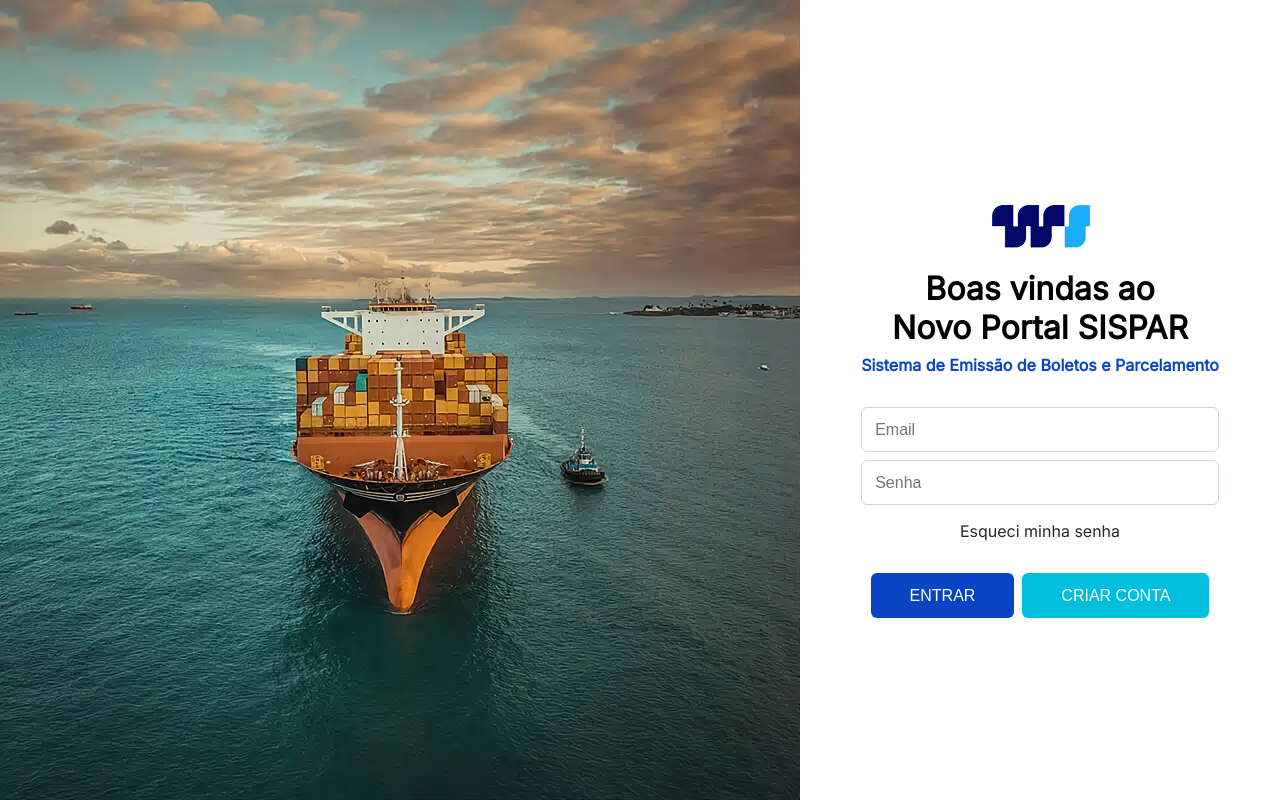
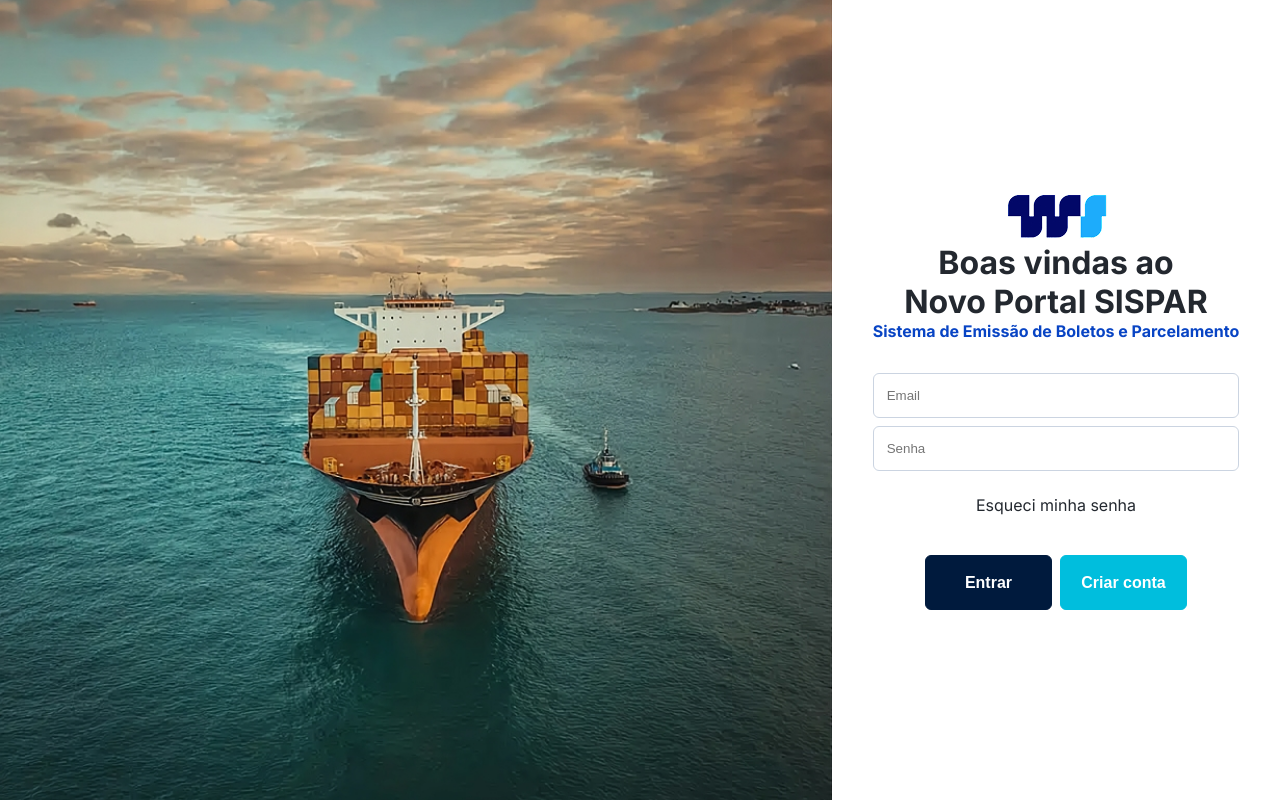
Before and after one commit to nonatodiego/SISPAR, a React (Vite) app: page / in a window 1280 px wide. Built offline with nearby package versions, Linux system fonts and the light colour scheme.

Commit message:
:sparkles: feat: reorganiza estrutura do componente de login, adiciona novos estilos e background

```diff
--- a/src/App.jsx
+++ b/src/App.jsx
@@ -1,6 +1,6 @@
 import '@fontsource/inter';
-import Login from "./components/login/login"
-import './styles/global.module.scss'
+import './global.scss'
+import Login from "./pages/login/Login.jsx"
 
 export default function App() {
   return (
--- a/src/components/login/Login.module.scss
+++ /dev/null
@@ -1,143 +0,0 @@
-$azul-escuro: #0844C4;
-$azul-claro: #00BEDD;
-$azul-claro-hover: #00ACC7;
-$azul-escuro-hover: #001A3D;
-$vermelho: #A60B2F;
-$cinza-claro: #CBD4E1;
-$cinza-escuro: #23282F;
-
-main {
-    display: flex;
-    flex-direction: row;
-    align-items: center;
-    justify-content: space-around;
-
-    width: 100%;
-    height: 100vh;
-}
-
-section:first-child {
-    width: 100%;
-    height: 100vh;
-    background-image: url('../../assets/imagem\ tela\ de\ login.png');
-    background-size: cover;
-    background-repeat: no-repeat;
-    background-position: center;
-}
-
-section:first-child+section {
-    width: 60%;
-    display: flex;
-    flex-direction: column;
-    align-items: center;
-    height: 50vh;
-
-    img {
-        margin-bottom: 1rem; // 16px
-    }
-
-    h1 {
-        display: flex;
-        flex-direction: column;
-        align-items: center;
-        font-weight: 700;
-        font-size: 2rem; // 32px
-        margin-bottom: .5rem; // 8px
-    }
-
-    section {
-        display: flex;
-        flex-direction: column;
-        justify-content: center;
-        align-items: center;
-        // border: 1px solid red;
-
-        p:first-of-type {
-            font-size: 1rem; // 16px
-            font-weight: 700;
-            color: $azul-escuro;
-            margin-bottom: 2rem; // 32px
-        }
-
-        form {
-            display: flex;
-            flex-direction: column;
-            width: 100%;
-            gap: .5rem; // 8px
-            margin-bottom: 1rem; // 16px
-
-            input {
-                border: .8px solid $cinza-claro;
-                padding: 0.75rem 0.8125rem; // 12px 13px
-                height: 2.8125rem; // 45px
-                font-size: 1rem; // 16px
-                border-radius: 0.375rem; // 6px
-
-                transition: border 0.3s ease-in-out, transform 0.3s ease-in-out;
-                &:focus, &:hover {
-                    border: .8px solid $azul-escuro-hover;
-                }
-
-                &:invalid {
-                    border: .8px solid $vermelho;
-                }
-
-            }
-        }
-
-    }
-
-    a {
-        font-weight: 400;
-        text-decoration: none;
-        font-size: 1rem; // 16px
-        color: $cinza-escuro;
-        cursor: pointer;
-        margin-bottom: 2rem; // 32px
-    }
-
-    span {
-        display: flex;
-        align-content: center;
-        justify-content: center;
-
-        gap: .5rem; // 8px
-
-        button {
-            display: flex;
-            align-items: center;
-            justify-content: center;
-            text-transform: uppercase;
-            color: #fff;
-            height: 2.8125rem; // 45px
-            font-size: 1rem; // 16px
-            text-align: center;
-            padding: 18px 39px;
-            border-radius: 0.375rem; // 6px
-            border: none;
-            cursor: pointer;
-            transition: background-color 0.3s ease-in-out, transform 0.3s ease-in-out;
-
-            &:hover {
-                transform: scale(1.03);
-            }
-
-            &:active {
-                background-color: #0097A7;
-                transform: scale(0.9);
-            }
-        }
-
-        button:first-of-type {
-            background-color: $azul-escuro;
-        }
-
-        button + button {
-            background-color: $azul-claro;
-
-            &:hover {
-                background-color: $azul-claro-hover;
-            }
-        }
-    }
-}
--- /dev/null
+++ b/src/global.scss
@@ -0,0 +1,22 @@
+@import url('https://fonts.googleapis.com/css2?family=Inter:wght@400;500;600;700&display=swap');
+
+$azul-escuro: #0844C4;
+$azul-claro: #00BEDD;
+$azul-claro-hover: #00ACC7;
+$azul-escuro-hover: #001A3D;
+$erro: #A60B2F;
+$cinza-claro: #CBD4E1;
+$cinza-escuro: #23282F;
+$place-holder: #898D93;
+
+
+* {
+    margin: 0;
+    padding: 0;
+    box-sizing: border-box;
+}
+
+body {
+    font-family: 'Inter', sans-serif;
+    font-size: 1rem;
+}
--- a/src/components/login/Login.jsx
+++ b/src/pages/login/Login.jsx
@@ -1,28 +1,28 @@
 import logo from '../../assets/logo-ws.png';
-import './login.module.scss';
+import styles from './Login.module.scss';
 
 function Login() {
     return (
         <>
             <main>
-                <section>
+                <section className={styles.containerLogin}>
                 </section>
-                <section>
+                <section className={styles.containerForm}>
                     <img src={logo} alt="" />
                     <h1><span>Boas vindas ao </span><span>Novo Portal SISPAR</span></h1>
 
-                    <section>
+                    <section className={styles.containerFormLogin}>
                         <p>Sistema de Emissão de Boletos e Parcelamento</p>
                         <form action="">
                             <input type="email" name="email" id="email" placeholder="Email" aria-label="E-mail" />
                             <input type="password" name="password" id="password" placeholder="Senha" aria-label="Senha" />
+
+                            <a href='#'>Esqueci minha senha</a>
+                            <div className={styles.containerButtons}>
+                                <button className={styles.loginButton}>Entrar</button>
+                                <button className={styles.createAccountButton}>Criar conta</button>
+                            </div>
                         </form>
-
-                        <a href='#'>Esqueci minha senha</a>
-                        <span>
-                            <button>entrar</button>
-                            <button>Criar conta</button>
-                        </span>
                     </section>
 
                 </section>
--- /dev/null
+++ b/src/pages/login/Login.module.scss
@@ -0,0 +1,143 @@
+@import '../../global.scss';
+
+main {
+    display: flex;
+    flex-direction: row;
+    justify-content: center;
+    align-items: center;
+}
+
+.containerLogin {
+    height: 100vh;
+    width: 65%;
+    background-image: url('../../assets/login-background.png');
+    background-repeat: no-repeat;
+    background-size: cover;
+    background-position: center;
+}
+
+.containerForm {
+   width: 35%;
+   display: flex;
+   flex-direction: column;
+   align-items: center;
+   justify-content: space-around;
+
+
+   h1 {
+        font-size: 2rem;
+        font-weight: 700;
+        color: $cinza-escuro;
+
+        display: flex;
+        flex-direction: column;
+        align-items: center;
+   }
+
+   .containerFormLogin {
+    display: flex;
+    flex-direction: column;
+    justify-content: center;
+
+    p {
+        color: $azul-escuro;
+        font-weight: 700;
+        font-size: 1rem;
+
+        margin-bottom: 2rem;
+    }
+
+    form {
+        display: flex;
+        flex-direction: column;
+        justify-content: center;
+        align-items: center;
+
+        gap: 8px;
+
+        input {
+            height: 45px;
+            width: 100%;
+
+            border-radius: 6px;
+            border: .8px solid $cinza-claro;
+            padding: 12px 13px;
+
+
+
+            ::placeholder {
+                color: $place-holder;
+                font-weight: 400;
+                font-size: 1rem;
+            }
+        }
+
+        input:hover {
+            border: .8px solid $azul-escuro-hover ;
+        }
+
+        input:focus {
+            outline: .8px solid $azul-escuro-hover ;
+        }
+
+        input:invalid {
+            border: .8px solid $erro;
+        }
+
+
+
+        a {
+            text-decoration: none;
+            color: $cinza-escuro;
+
+            margin: 1rem 0 2rem 0;
+        }
+
+        .containerButtons {
+            display: flex;
+            gap: 8px;
+
+            .loginButton,
+            .createAccountButton {
+                color: #fff;
+                background-color: $azul-escuro-hover;
+                border: .8px solid $azul-escuro-hover;
+                border-radius: 6px;
+
+               display: flex;
+               align-items: center;
+               justify-content: center;
+               white-space: nowrap;
+
+
+                width: 7.9375rem;
+                height: 3.4375rem;
+
+                padding: 0.625rem 1.0625rem;
+
+
+
+                font-size: 1rem;
+                font-weight: 700;
+                text-align: center;
+
+                cursor: pointer;
+            }
+
+
+            .createAccountButton {
+                background-color: $azul-claro;
+                border: .8px solid $azul-claro;
+            }
+
+            .createAccountButton:hover {
+                background-color: $azul-claro-hover;
+                border: .8px solid $azul-claro-hover;
+                transition: background-color 0.3s ease, border 0.3s ease;
+            }
+
+
+        }
+    }
+   }
+}
--- a/src/styles/global.module.scss
+++ /dev/null
@@ -1,11 +0,0 @@
-* {
-    margin: 0;
-    padding: 0;
-    box-sizing: border-box;
-}
-
-body {
-    font-family: 'Inter', sans-serif;
-    font-size: 1rem;
-    background-color: #fff   ;
-}
```
Also changed, not shown: src/assets/login-background.png (renamed from src/assets/imagem tela de login.png), src/pages/navbar/NavBar.jsx (added), src/pages/navbar/NavBar.module.scss (added), src/pages/reembolsos/Reembolsos.jsx (added), src/pages/reembolsos/Reembolsos.module.scss (added), src/pages/solicitacao/Solicitacao.module.scss (added), src/pages/solicitacao/Solicitao.jsx (added).
